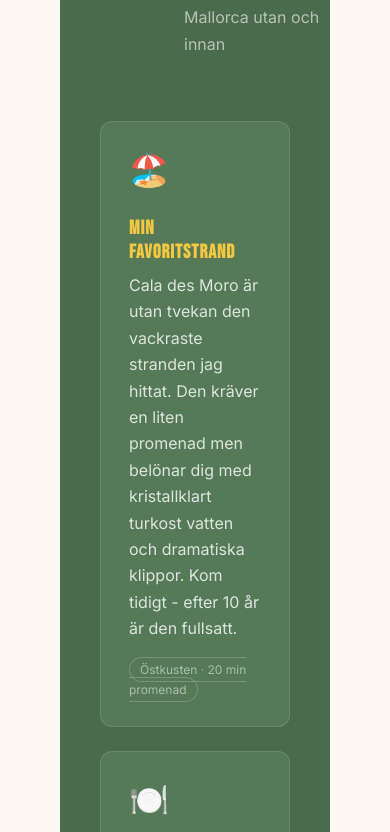
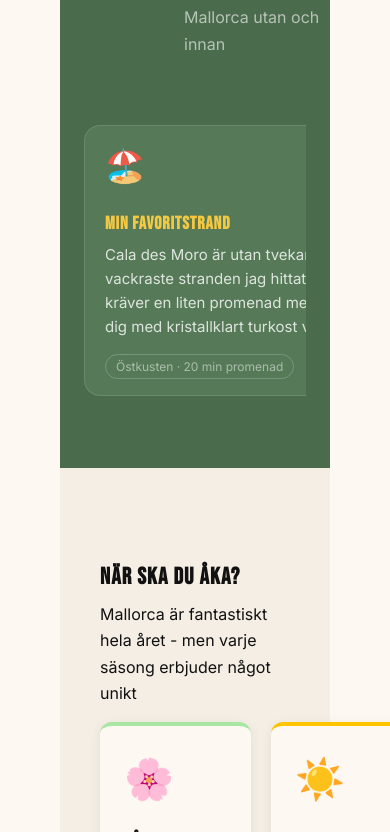
Before and after one commit to ErikFerla/min-hemsida, a Next.js app: page / in a window 390 px wide. Shown: the part 1352-2184 px from the top of the page. Built offline with nearby package versions, Linux system fonts and the light colour scheme.

Commit message:
Add swipeable cards for personal tips section on mobile

```diff
--- a/app/components/SectionPersonal.tsx
+++ b/app/components/SectionPersonal.tsx
@@ -11,20 +11,20 @@ export default function SectionPersonal() {
             <p className={styles.personalSub}>Rekommendationer från en som kan Mallorca utan och innan</p>
           </div>
         </div>
-        <div className={styles.personalGrid}>
-          <div className={styles.personalCard}>
+        <div className={`${styles.personalGrid} personal-mobile-scroll`}>
+          <div className={`${styles.personalCard} personal-mobile-card`}>
             <span className={styles.personalEmoji}>🏖️</span>
             <h3>Min favoritstrand</h3>
             <p>Cala des Moro är utan tvekan den vackraste stranden jag hittat. Den kräver en liten promenad men belönar dig med kristallklart turkost vatten och dramatiska klippor. Kom tidigt - efter 10 år är den fullsatt.</p>
             <span className={styles.personalTag}>Östkusten · 20 min promenad</span>
           </div>
-          <div className={styles.personalCard}>
+          <div className={`${styles.personalCard} personal-mobile-card`}>
             <span className={styles.personalEmoji}>🍽️</span>
             <h3>Bästa matupplevelsen</h3>
             <p>Skippa turistkrogarna vid hamnen i Porto Colom och gå istället till de små restaurangerna på baksidan av torget. Fråga efter dagens catch - fisken är alltid fångad samma dag och tillagas enkelt med olivolja och citron.</p>
             <span className={styles.personalTag}>Porto Colom · Lokalt tips</span>
           </div>
-          <div className={styles.personalCard}>
+          <div className={`${styles.personalCard} personal-mobile-card`}>
             <span className={styles.personalEmoji}>💎</span>
             <h3>Gömda pärlan</h3>
             <p>De flesta turister missar byn Cala Figuera. Här finns inga stora hotell, ingen kommersiell turistindustri - bara vita hus, fiskebåtar och en atmosfär som tar dig tillbaka 50 år i tiden. Besök det tidigt på morgonen när fiskarna är ute.</p>
--- a/app/globals.css
+++ b/app/globals.css
@@ -508,3 +508,48 @@ p {
     padding-right: 16px !important;
   }
 }
+
+/* === SWIPEBARA KORT – PERSONLIGA TIPS – ENDAST MOBIL === */
+
+@media (max-width: 768px) {
+  .personal-mobile-scroll {
+    display: flex !important;
+    flex-direction: row !important;
+    overflow-x: auto !important;
+    scroll-snap-type: x mandatory !important;
+    gap: 12px !important;
+    padding: 4px 16px 16px !important;
+    margin: 0 -16px !important;
+    scrollbar-width: none !important;
+    -ms-overflow-style: none !important;
+    grid-template-columns: unset !important;
+  }
+
+  .personal-mobile-scroll::-webkit-scrollbar {
+    display: none !important;
+  }
+
+  .personal-mobile-card {
+    flex: 0 0 82vw !important;
+    min-width: 82vw !important;
+    max-width: 82vw !important;
+    scroll-snap-align: start !important;
+    border-radius: 16px !important;
+    padding: 20px !important;
+    box-sizing: border-box !important;
+  }
+
+  .personal-mobile-card h3 {
+    font-size: 18px !important;
+    margin-bottom: 8px !important;
+  }
+
+  .personal-mobile-card p {
+    font-size: 15px !important;
+    line-height: 1.6 !important;
+    display: -webkit-box !important;
+    -webkit-line-clamp: 4 !important;
+    -webkit-box-orient: vertical !important;
+    overflow: hidden !important;
+  }
+}
```
